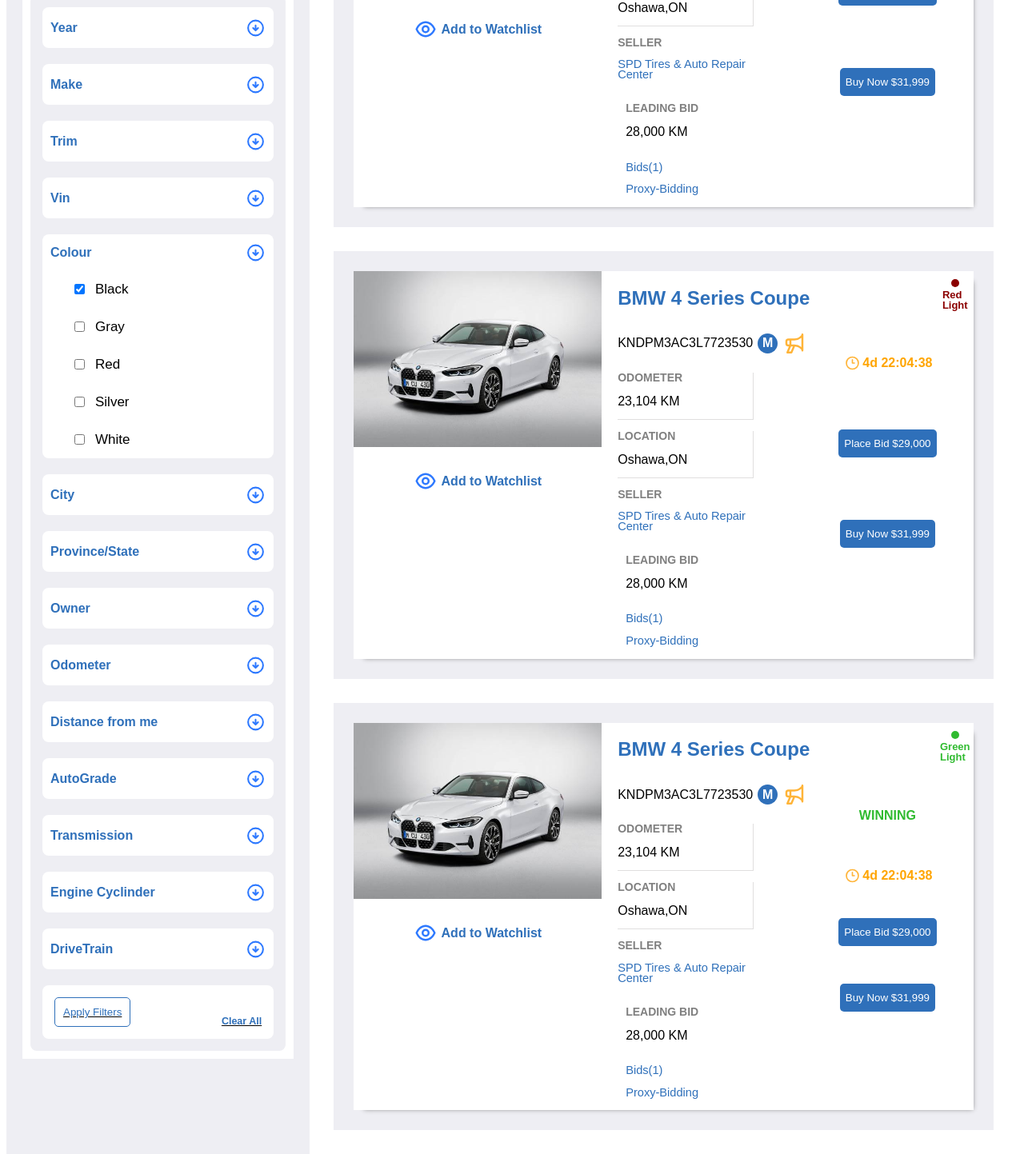
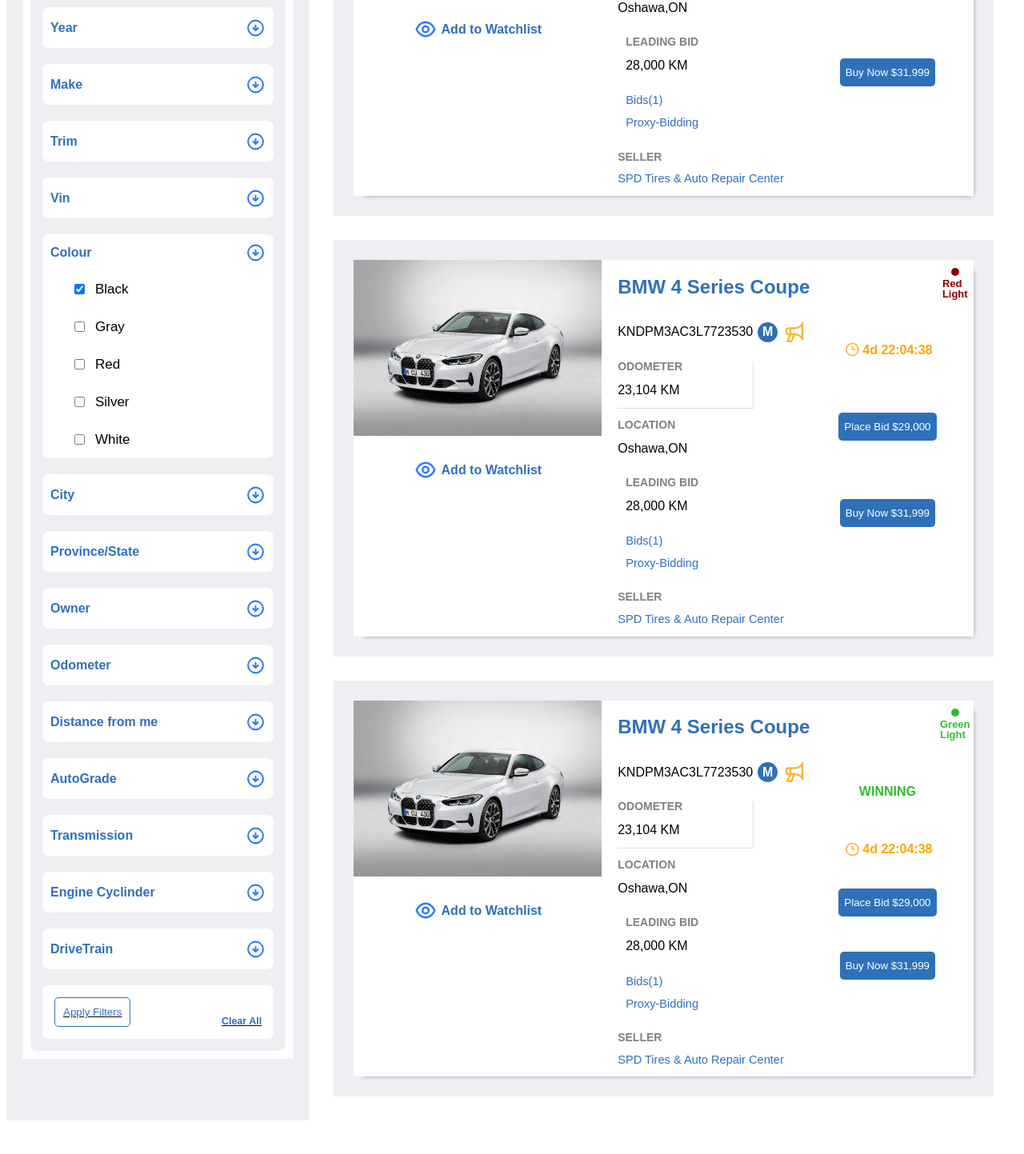
Before and after one commit to Michaela-K/Vehicle-Listing, a plain HTML site: page index.html in a window 1280 px wide. Shown: the part 464-1907 px from the top of the page at 80% size. After the commit the page ends 1873 px from the top, so only its background shows below. Drawn offline with nearby package versions, Linux system fonts and the light colour scheme.

Commit message:
fixed seller width in 3 cards

```diff
--- a/index.html
+++ b/index.html
@@ -215,10 +215,7 @@
                                                 <p class="table-heading">Location</p>
                                                 <p>Oshawa,ON</p>
                                             </div>
-                                            <div class="box1-l">
-                                                <p class="table-heading">Seller</p>
-                                                <p class="table-sub">SPD Tires & Auto Repair Center</p>
-                                            </div>
+
                                         </div>
                                     </div>
                                     <div class="box-table-right">
@@ -233,6 +230,10 @@
                                             </div>
                                         </div>
                                     </div>
+                                </div>
+                                <div class="seller">
+                                    <p class="table-heading">Seller</p>
+                                    <p class="table-sub">SPD Tires & Auto Repair Center</p>
                                 </div>
                             </div>
                             <div class="bid-buttons">
@@ -270,10 +271,6 @@
                                                 <p class="table-heading">Location</p>
                                                 <p>Oshawa,ON</p>
                                             </div>
-                                            <div class="box1-l">
-                                                <p class="table-heading">Seller</p>
-                                                <p class="table-sub">SPD Tires & Auto Repair Center</p>
-                                            </div>
                                         </div>
                                     </div>
                                     <div class="box-table-right">
@@ -288,6 +285,10 @@
                                             </div>
                                         </div>
                                     </div>
+                                </div>
+                                <div class="seller">
+                                    <p class="table-heading">Seller</p>
+                                    <p class="table-sub">SPD Tires & Auto Repair Center</p>
                                 </div>
                             </div>
                             <div class="bid-buttons">
@@ -325,10 +326,6 @@
                                                 <p class="table-heading">Location</p>
                                                 <p>Oshawa,ON</p>
                                             </div>
-                                            <div class="box1-l">
-                                                <p class="table-heading">Seller</p>
-                                                <p class="table-sub">SPD Tires & Auto Repair Center</p>
-                                            </div>
                                         </div>
                                     </div>
                                     <div class="box-table-right">
@@ -343,6 +340,10 @@
                                             </div>
                                         </div>
                                     </div>
+                                </div>
+                                <div class="seller">
+                                    <p class="table-heading">Seller</p>
+                                    <p class="table-sub">SPD Tires & Auto Repair Center</p>
                                 </div>
                             </div>
                             <div class="bid-buttons">
--- a/style.css
+++ b/style.css
@@ -488,6 +488,9 @@
 .box1-l{
     border-bottom: 1px solid rgb(224, 223, 223);
 }
+.seller{
+
+}
 .box2-r{
     border-bottom: 1px solid transparent;
 }
```
